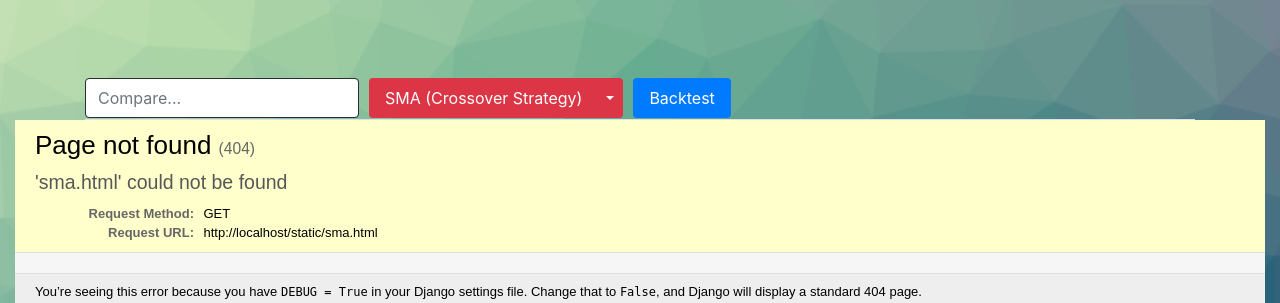
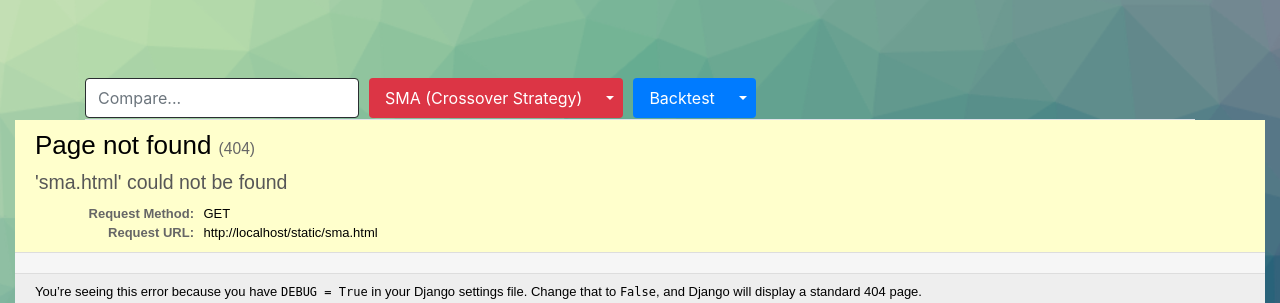
Before and after one commit to mehrakartik/sma-crossover-strategy, a Django app: page /smacs/ in a window 1280 px wide. Shown: the part 86-389 px from the top of the page. Run offline with Django 3.2, Linux system fonts and the light colour scheme; some libraries are stand-ins or nearby versions.

Commit message:
backtest button updated with dropdown

```diff
--- a/templates/SMACS.html
+++ b/templates/SMACS.html
@@ -85,7 +85,7 @@
     </li>
 
     <li class="nav-item ">
-      <!-- <a class="nav-link active" href="#">SMA (Crossover Strategy)</a> -->
+
       <div class="btn-group drodown">
 
         <a class="nav-link btn btn-danger" data-toggle="tooltip" data-placement="top" title="It will show you the simple moving average of 40 days and 100 days" href="/smacs" style="margin-left: 10px;border: none;margin-bottom: 2px;">SMA (Crossover Strategy)</a>
@@ -117,10 +117,44 @@
     </div>
   </form>
 </li>
-<li class="nav-item">
-  <a class="nav-link btn btn-primary" href="/backtest" style="margin-left: 10px;border:none;margin-bottom: 2px;" data-toggle="tooltip" data-placement="top" title="You can backtest here the sma Strategy!">Backtest</a>
 
+
+<li class="nav-item ">
+
+      <div class="btn-group drodown">
+
+        <a class="nav-link btn btn-primary" data-toggle="tooltip" data-placement="top" title="It will show you the simple moving average of 40 days and 100 days" href="/backtest" style="margin-left: 10px;border: none;margin-bottom: 2px;">Backtest</a>
+
+        <button type="button" class="btn btn-primary dropdown-toggle dropdown-toggle-split" data-toggle="dropdown" aria-haspopup="true" aria-expanded="false" data-toggle="tooltip" data-placement="top" title="You can choose  manually short and long window here!" style="border:none;margin-bottom: 2px;">
+          <span class="sr-only" >Toggle Dropdown</span>
+        </button>
+        <div class="dropdown-menu" style="background:transparent;border:none;">
+          <!-- Dropdown menu links -->
+
+          <div class="row" >
+           <form action="/backtest" method="get">
+            <div class="col">
+              <input type="text" name="initial_capital" class="form-control"  placeholder="Initial capital" style="height: 30px; width:180px;text-shadow:11;">
+            </div>
+
+            <div class="col">
+              <input type="text" name="shares" class="form-control"  placeholder="shares" style="height: 30px; width:180px;text-shadow:11;">
+            </div>
+
+            <div class="col">
+              <button type="submit"  class=" btn btn-dark btn-sm" >submit</button>
+            </div>
+          </form>
+
+
+        </div>
+      </div>
+    </div>
+  </form>
 </li>
+
+
+
 </ul>
 
 </div>
```
